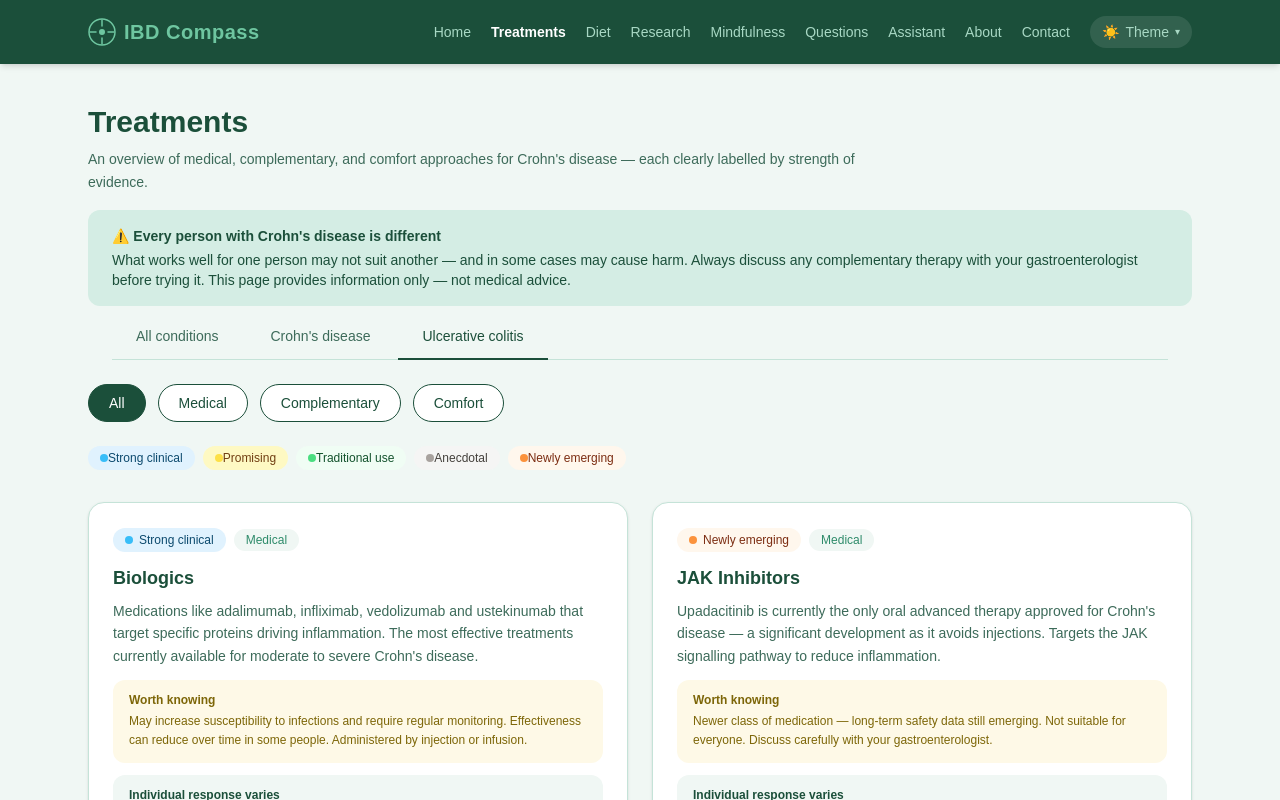
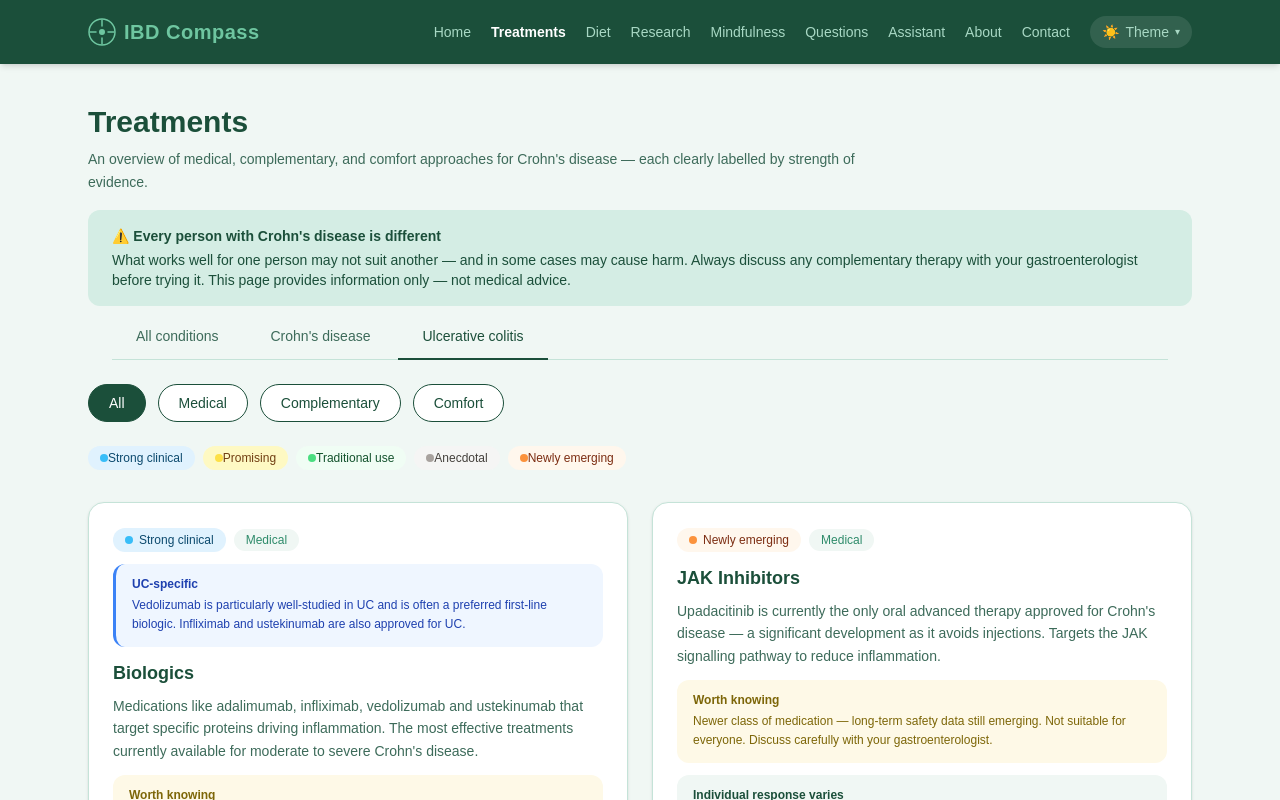
Before and after one commit to VRLes/crohns-compass, a Next.js app: page /treatments in a window 1280 px wide. Both pictures are taken after a click on the button "Ulcerative colitis". Shown: the top 800 px of the page. Built offline with nearby package versions, Linux system fonts and the light colour scheme.

Commit message:
Add UC-specific notes to treatment cards

```diff
--- a/app/treatments/page.tsx
+++ b/app/treatments/page.tsx
@@ -430,6 +430,13 @@ color: "var(--text-primary)" }}>
                 >
                   {treatment.category}
                 </span>
+                                {/* UC Note */}
+                {activeCondition === "UC" && treatment.ucNote && (
+                  <div className="mt-3 rounded-xl px-4 py-3" style={{ backgroundColor: "#eff6ff", borderLeft: "3px solid #3b82f6" }}>
+                    <p className="text-xs font-semibold mb-1" style={{ color: "#1e40af" }}>UC-specific</p>
+                    <p className="text-xs leading-relaxed" style={{ color: "#1e40af" }}>{treatment.ucNote}</p>
+                  </div>
+                )}
 
                 <h3 className="text-lg font-semibold mt-3 mb-2" style={{ color: "var(--text-primary)" }}>
                   {treatment.name}
```
